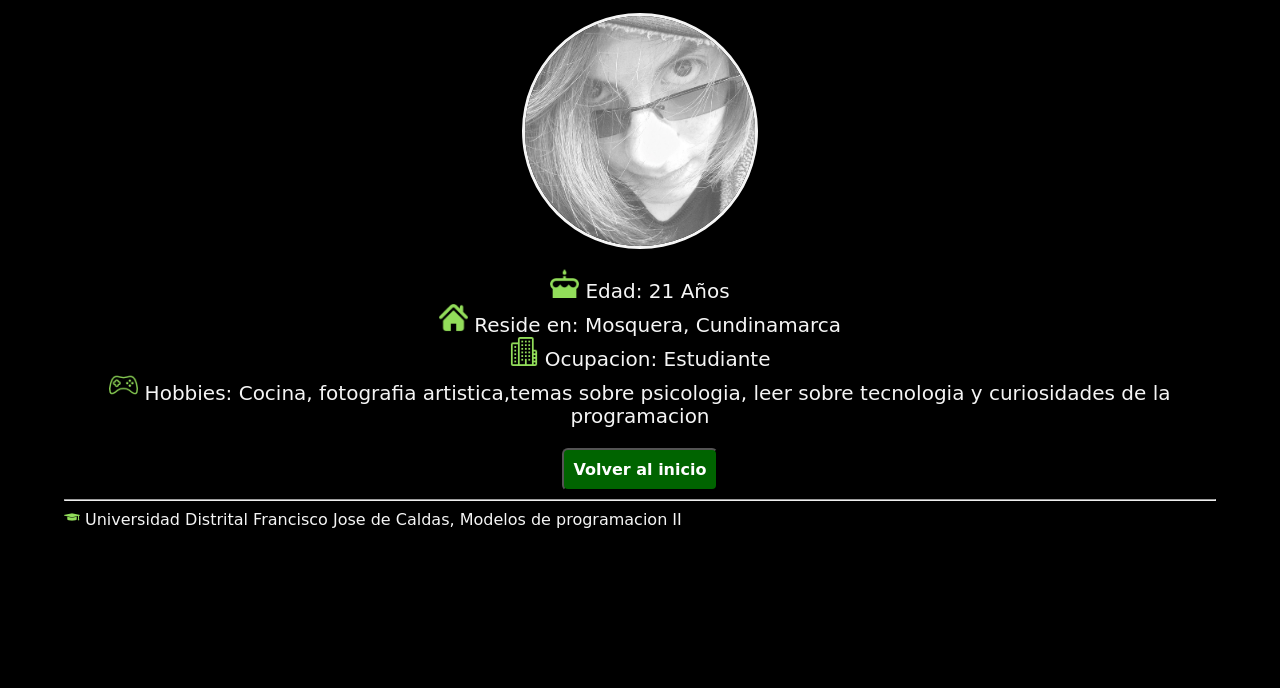
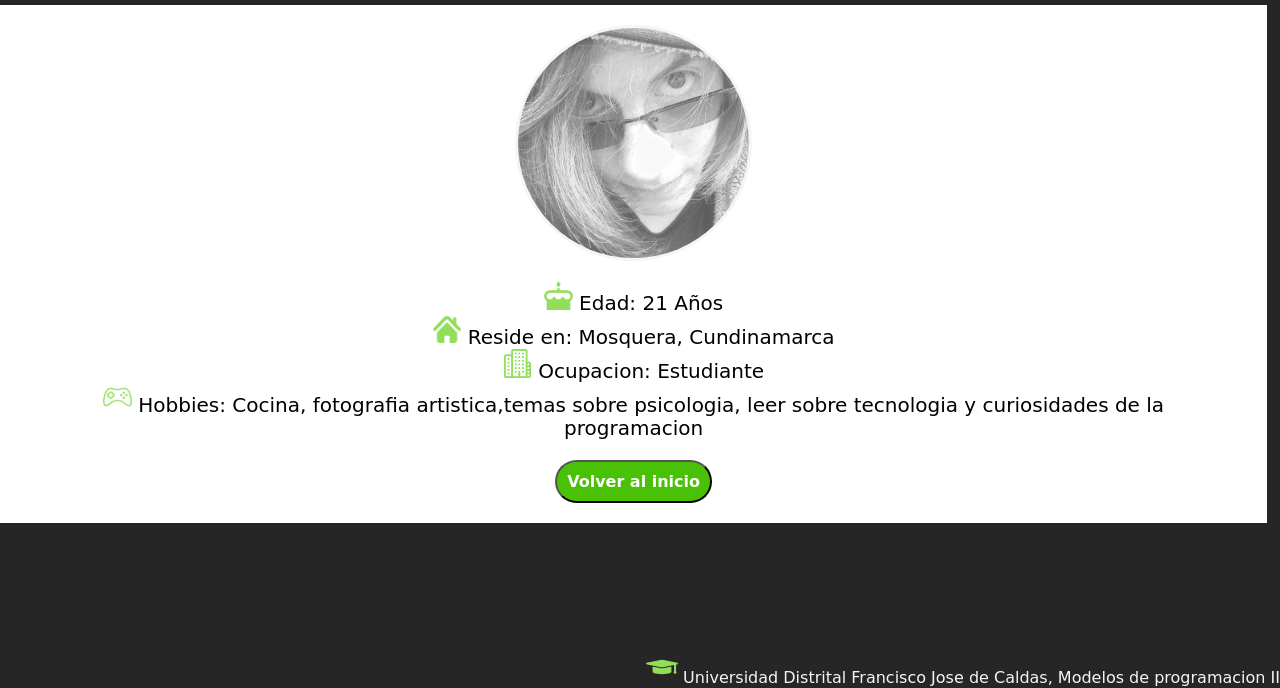
Before and after one commit to andro9610/ModelosII, a plain HTML site: page perfilIntegrantes/andresTovar.html in a window 1280 px wide. Shown: the part 112-800 px from the top of the page. Drawn offline with Linux system fonts and the light colour scheme.

Commit message:
reestructuracion
Cambios minimos en la estructura del documento

```diff
--- a/perfilIntegrantes/andresTovar.html
+++ b/perfilIntegrantes/andresTovar.html
@@ -8,7 +8,7 @@
     <body>
 
         <h2 class="Titulo">Andres Tovar</h2>
-
+        <div id="hoja">
             <img class="imagen" src="imagenes_perfil/andres.jpg" alt="Foto de perfil">
             <form action="index.html">
             <p class="Descripcion">
@@ -28,7 +28,7 @@
             </p>
             <input class="boton" type="submit" value="Volver al inicio">
             </form>
-        <hr>
+        </div>
         <footer>
             <img class="icono" src="iconos/icon.png">
             Universidad Distrital Francisco Jose de Caldas, Modelos de programacion II
--- a/perfilIntegrantes/css/estilosPelota.css
+++ b/perfilIntegrantes/css/estilosPelota.css
@@ -10,22 +10,27 @@ h1{
 }
 
 body{
-	background-color: black;
+	background-color: #262626;
 	text-align: center;
 }
 
 .boton{
 
 	position: relative;
-    text-decoration: none;
     padding: 10px;
     font-weight: 600;
     font-size: 16px;
-    color: #ffffff;
-    background-color: darkgreen;
-    border-radius: 6px;
+    font-family: cursive;
+    color: white;
+    background-color: #48C107;
+    border-radius: 50px;
+    display:block;
+    margin-left: auto;
+    margin-right: auto;
+
 }
+
 .boton:hover{
-   	color: darkgreen;
-	background-color: #ffffff;
+   	color: white;
+	background-color: lightgreen;
 }
--- /dev/null
+++ b/perfilIntegrantes/css/mainPage.css
@@ -0,0 +1,54 @@
+body{
+    background-color: #262626;
+    align-content: center;
+    font-family: cursive;
+    width: 90%;
+    margin: 0;
+    padding: 0%;
+}
+
+.icono{
+    width: 2.5%;
+    height: 2.5%;
+}
+
+
+footer{
+    font-size: 16;
+    position: absolute;
+    color: whitesmoke;
+    margin-left: auto;
+    margin-right: auto;
+    bottom:1px;
+    width:100%;
+    text-align:right;
+}
+
+.Titulo{
+    color:whitesmoke;
+    font-size: 35px;
+    text-align: center;
+    padding-left: 21%;
+
+}
+
+.boton{
+
+	position: relative;
+    padding: 10px;
+    font-weight: 600;
+    font-size: 16px;
+    font-family: cursive;
+    color: white;
+    background-color: #48C107;
+    display:block;
+    margin-left: auto;
+    margin-right: auto;
+    width: 120%;
+
+}
+
+.boton:hover{
+   	color: white;
+	background-color: lightgreen;
+}
--- a/perfilIntegrantes/css/perfil.css
+++ b/perfilIntegrantes/css/perfil.css
@@ -1,10 +1,21 @@
 body{
-    background-color: black;
+    background-color: #262626;
     align-content: center;
     font-family: cursive;
     width: 90%;
-    margin-left: auto;
-    margin-right: auto;
+    margin: 0;
+    padding: 0%;
+}
+
+div{
+    background-color: white;
+    padding-top: 20px;
+    padding-bottom: 20px;
+    padding-left: 5%;
+    padding-right: 5%;
+    width: 100%;
+    position absolute;
+    display: inline-block;
 }
 
 .imagen{
@@ -26,8 +37,9 @@ body{
 
 p{
     font-size: 20px;
-    color: whitesmoke;
+    color: black;
     text-align: center;
+
 }
 
 footer{
@@ -36,25 +48,29 @@ footer{
     color: whitesmoke;
     margin-left: auto;
     margin-right: auto;
+    bottom:1px;
+    width:100%;
+    text-align:right;
 }
 
 .Titulo{
-    color:green;
+    color:whitesmoke;
     font-size: 35px;
     text-align: center;
+    margin-left: 8%;
+
 }
 
 .boton{
 
 	position: relative;
-    text-decoration: none;
     padding: 10px;
     font-weight: 600;
     font-size: 16px;
     font-family: cursive;
-    color: #ffffff;
-    background-color: darkgreen;
-    border-radius: 6px;
+    color: white;
+    background-color: #48C107;
+    border-radius: 50px;
     display:block;
     margin-left: auto;
     margin-right: auto;
@@ -62,6 +78,6 @@ footer{
 }
 
 .boton:hover{
-   	color: darkgreen;
-	background-color: #ffffff;
+   	color: white;
+	background-color: lightgreen;
 }
```
Also changed, not shown: Example/index.html (deleted, +0 -27 lines), perfilIntegrantes/camiloRamirez.html (+2 -2 lines), perfilIntegrantes/danielOrtiz.html (+2 -2 lines), perfilIntegrantes/index.html (+1 -2 lines). Lines whose indentation alone changed are shown as unchanged.
